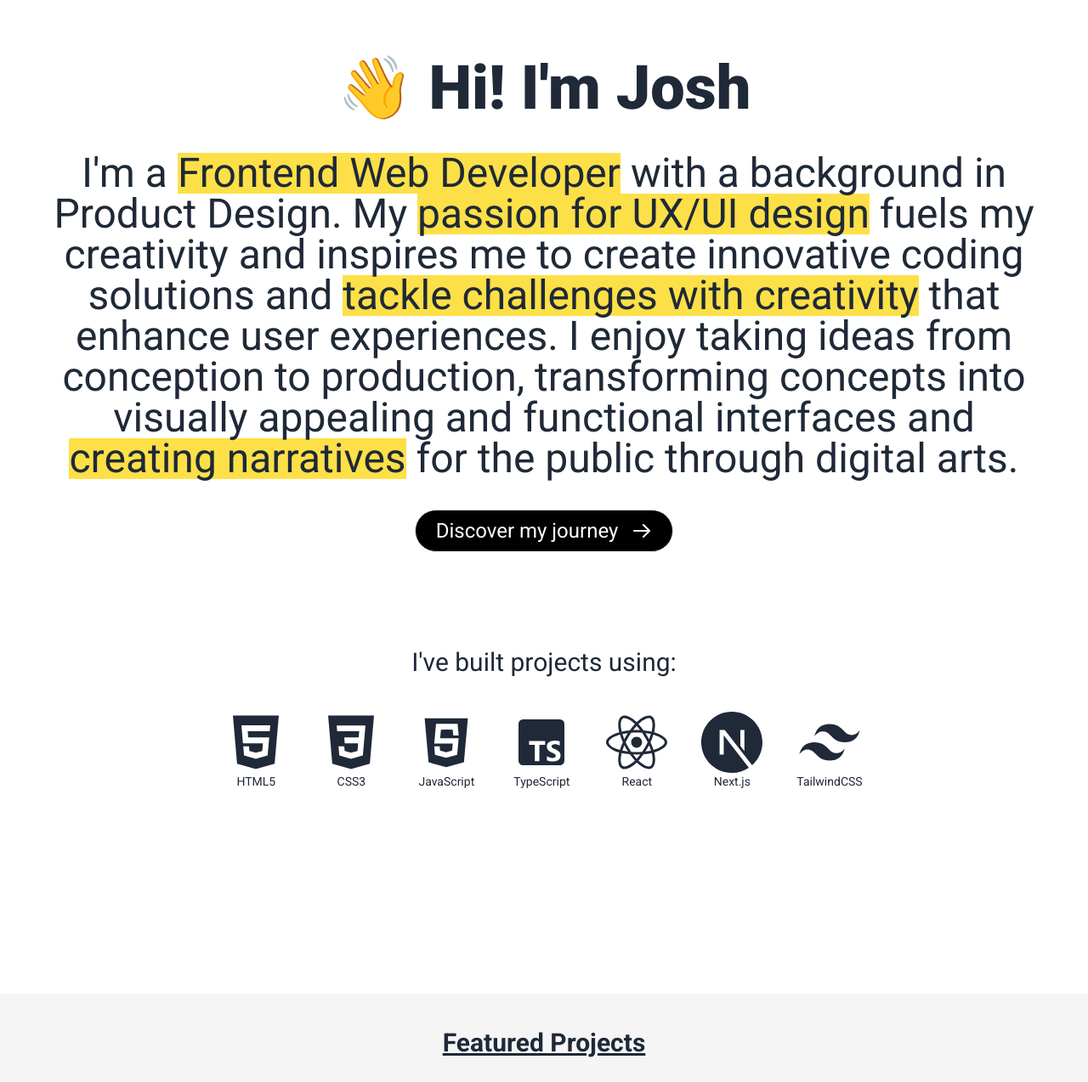
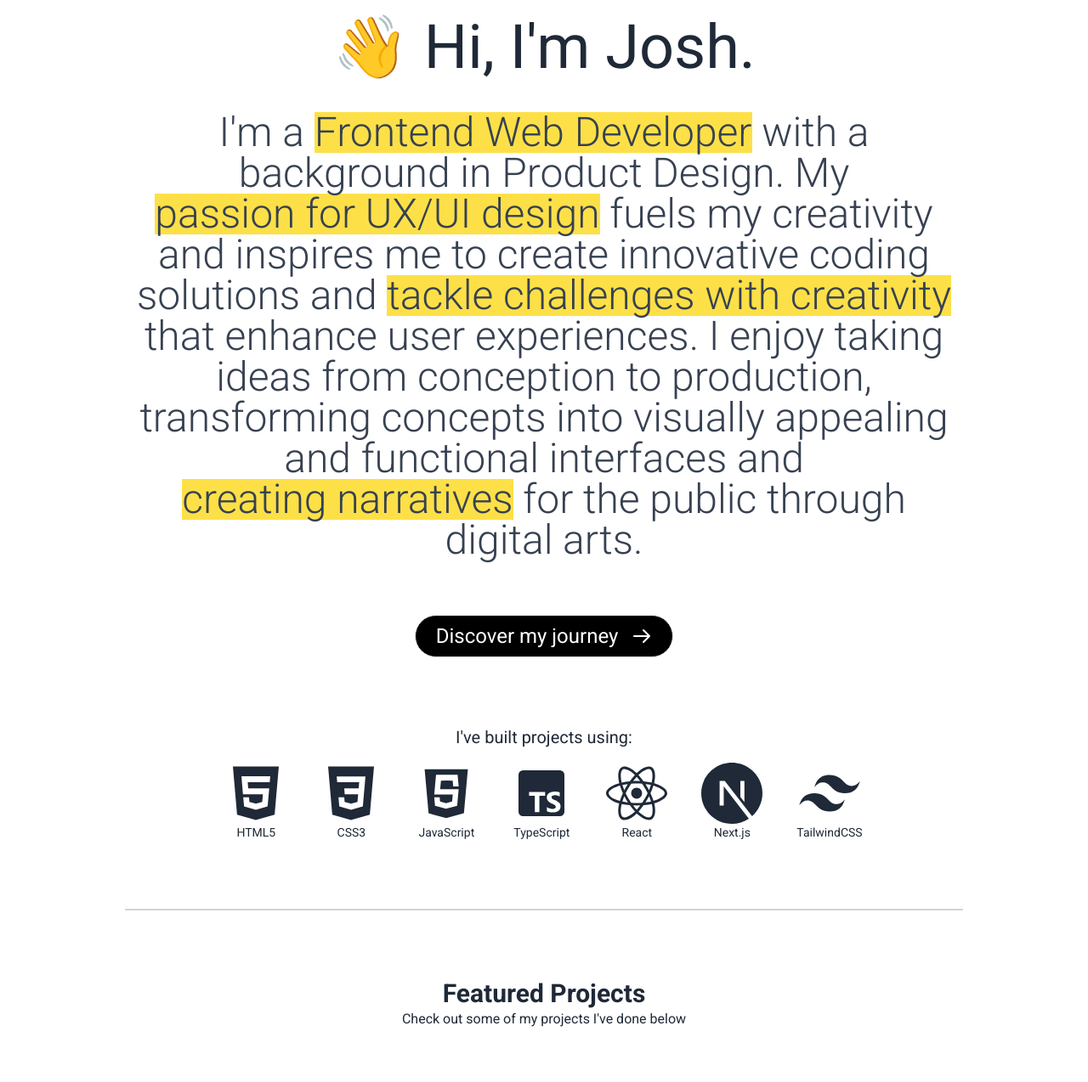
Before and after one commit to jemcap/joshcapito.dev, a React (Vite) app: page / in a window 1280 px wide. Shown: the part 860-2134 px from the top of the page at 85% size. Built offline with nearby package versions, Linux system fonts and the light colour scheme; grey boxes are pictures that could not be loaded.

Commit message:
feature: Amendments to the styling of the content in the Journey page and About + Projects section

```diff
--- a/src/components/About.jsx
+++ b/src/components/About.jsx
@@ -40,8 +40,8 @@ const About = () => {
 
   return (
     <main>
-      <div className="flex flex-col gap-y-52 align-elements py-32">
-        <section className=" w-full max-w-full mx-auto">
+      <div className="flex flex-col gap-y-52 align-elements pt-20">
+        <section className=" w-full max-w-full mx-auto border-b-neutral-300 border-b-2">
           <div className=" flex flex-col gap-10">
             <motion.h1
               initial={{ opacity: 0, x: -200 }}
@@ -51,9 +51,9 @@ const About = () => {
                 ease: "easeOut",
               }}
               viewport={{ once: true }}
-              className="text-5xl md:text-6xl lg:text-7xl font-extrabold text-center"
+              className="text-5xl md:text-6xl lg:text-7xl text-center"
             >
-              👋 Hi! I'm Josh
+              👋 Hi, I'm Josh.
             </motion.h1>
             <motion.h2
               initial={{ opacity: 0, x: -100 }}
@@ -63,7 +63,7 @@ const About = () => {
                 ease: "easeOut",
               }}
               viewport={{ once: true }}
-              className="text-xl md:text-3xl lg:text-5xl  "
+              className="text-xl md:text-3xl lg:text-5xl font-light text-gray-700"
             >
               I'm a <Highlight delay="1">Frontend Web Developer</Highlight> with
               a background in Product Design. My{" "}
@@ -78,7 +78,7 @@ const About = () => {
               public through digital arts.
             </motion.h2>
           </div>
-          <div className="mt-9">
+          <div className="mt-16">
             <div>
               <a
                 href="/information"
@@ -105,7 +105,7 @@ const About = () => {
               </a>
             </div>
           </div>
-          <div className="flex flex-col justify-center text-5xl lg:text-7xl my-28">
+          <div className="flex flex-col justify-center text-5xl lg:text-7xl mt-20 mb-20">
             <motion.h3
               initial={{ opacity: 0 }}
               whileInView={{ opacity: 1 }}
@@ -113,7 +113,7 @@ const About = () => {
                 duration: 1.5,
               }}
               viewport={{ once: true }}
-              className="text-xl lg:text-3xl mb-10"
+              className="text-xl lg:text-xl mb-4"
             >
               I've built projects using:
             </motion.h3>
--- a/src/components/MoreAboutMe.jsx
+++ b/src/components/MoreAboutMe.jsx
@@ -8,7 +8,7 @@ const MoreAboutMe = () => {
           joshua emmanuel capito
           <hr />
         </h1>
-        <div className="text-xl flex flex-col gap-8">
+        <div className="text-lg flex flex-col gap-8 text-gray-800 font-light">
           <p>
             Hi, I'm Josh, a frontend web developer with a background in product
             design. After graduating from{" "}
--- a/src/components/Navbar.jsx
+++ b/src/components/Navbar.jsx
@@ -31,7 +31,7 @@ const Navbar = () => {
       <div className="align-elements navbar">
         {showLogo && (
           <motion.div className="navbar-start" style={{ opacity }}>
-            <a href="/" className="font-bold text-xl">
+            <a href="/" className="font-light text-xl font-gray-500">
               joshua capito
             </a>
           </motion.div>
--- a/src/components/Navlinks.jsx
+++ b/src/components/Navlinks.jsx
@@ -1,7 +1,6 @@
 import { NAV_LINKS } from "../constants/links";
 import { Link } from "react-router-dom";
 import { useGlobalContext } from "../context/context";
-import CVPdf from "../assets/CV_CAPITO_JOSHUA.docx.pdf";
 
 const Navlinks = () => {
   const { scrollToProjects, scrollToContact } = useGlobalContext();
--- a/src/components/Projects.jsx
+++ b/src/components/Projects.jsx
@@ -4,10 +4,11 @@ import { GithubIcon } from "../utils/utils";
 
 const Projects = () => {
   return (
-    <section className="bg-neutral-100 h-full py-10">
+    <section className=" h-full py-20">
       <div className="flex flex-col gap-10 align-elements">
-        <div className="text-center text-3xl font-bold">
-          <h1 className="underline">Featured Projects</h1>
+        <div className="text-center">
+          <h1 className=" text-3xl font-bold">Featured Projects</h1>
+          <p>Check out some of my projects I've done below</p>
         </div>
         <div className="grid grid-cols-1 gap-12">
           {projectsList.map((project) => {
@@ -22,7 +23,10 @@ const Projects = () => {
               website,
             } = project;
             return (
-              <div key={id} className="card card-side bg-base-100 shadow-xl">
+              <div
+                key={id}
+                className="card card-side bg-base-100 shadow-lg mt-6"
+              >
                 <figure className="hidden md:flex md:flex-[0.35]">
                   <img
                     src={image}
@@ -57,7 +61,7 @@ const Projects = () => {
                   </p>
 
                   <div className="card-actions justify-start">
-                    <div className="w-full flex flex-col sm:flex-row gap-3 sm:gap-2 items-center">
+                    <div className="w-full flex flex-col sm:flex-row gap-6 sm:gap-2 items-center">
                       <a
                         href={github}
                         target="_blank"
--- a/src/components/Timeline.jsx
+++ b/src/components/Timeline.jsx
@@ -17,7 +17,7 @@ const Timeline = () => {
   };
 
   return (
-    <ul className="timeline font-normal text-xl timeline-snap-icon max-md:timeline-compact timeline-vertical my-44">
+    <ul className="timeline font-light text-lg timeline-snap-icon max-md:timeline-compact timeline-vertical my-44 text-gray-800">
       <motion.li
         initial="initial"
         animate="animate"
--- a/src/constants/links.jsx
+++ b/src/constants/links.jsx
@@ -1,6 +1,6 @@
 export const NAV_LINKS = [
   { id: 1, url: "/", label: "home" },
-  { id: 2, url: "/information", label: "my journey" },
+  { id: 2, url: "/information", label: "journey" },
   { id: 3, url: "/work", label: "my work" },
   { id: 4, url: "/contact", label: "contact" },
 ];
--- a/src/index.css
+++ b/src/index.css
@@ -10,6 +10,6 @@
 
 @layer components {
   .align-elements {
-    @apply mx-auto max-w-[1250px] px-8 text-center;
+    @apply mx-auto max-w-[1050px] px-8 text-center;
   }
 }
--- a/src/pages/Landing.jsx
+++ b/src/pages/Landing.jsx
@@ -16,6 +16,7 @@ const Landing = () => {
       <div ref={projectsRef}>
         <Projects />
       </div>
+      <div></div>
       <div ref={contactRef}>
         <Contact />
       </div>
```
